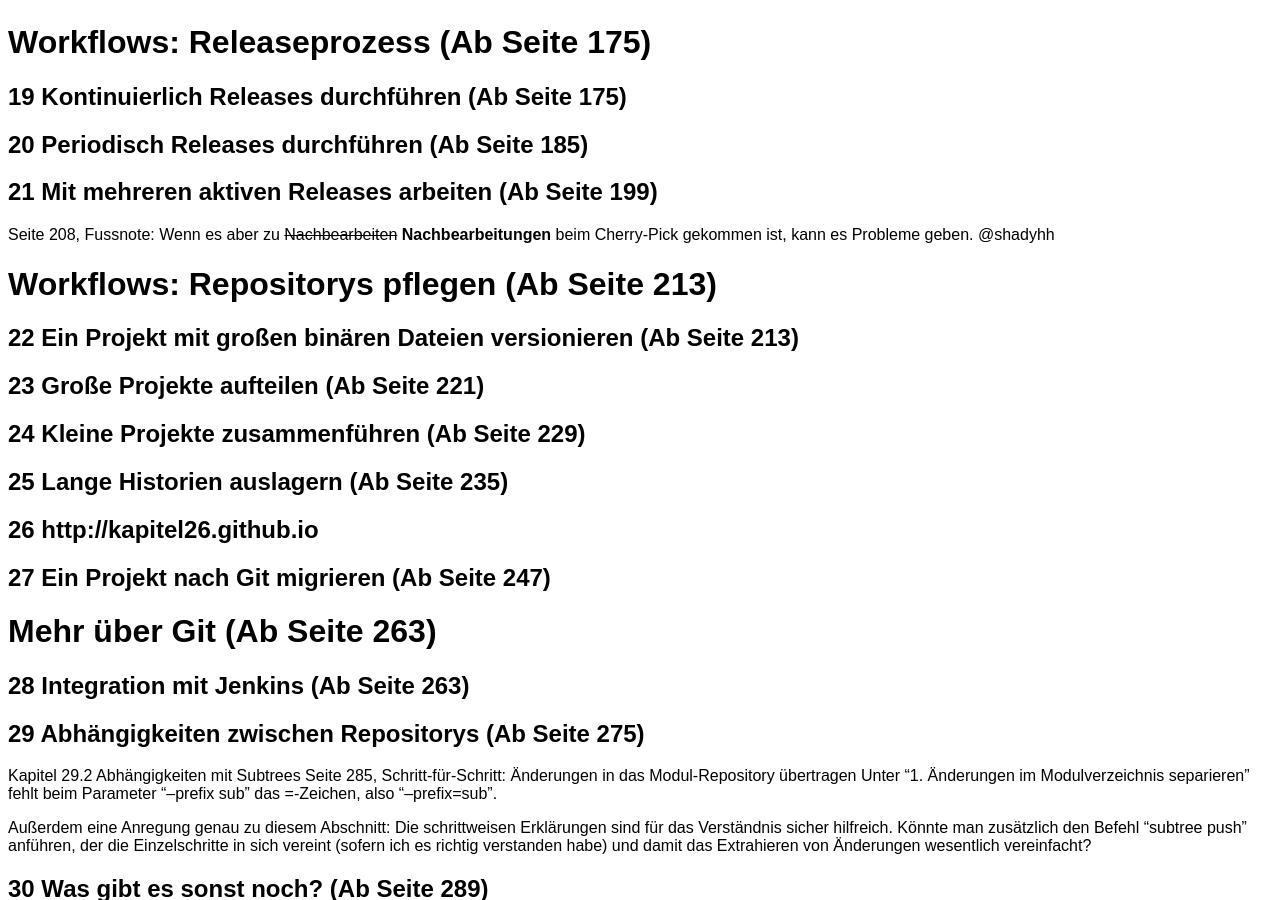
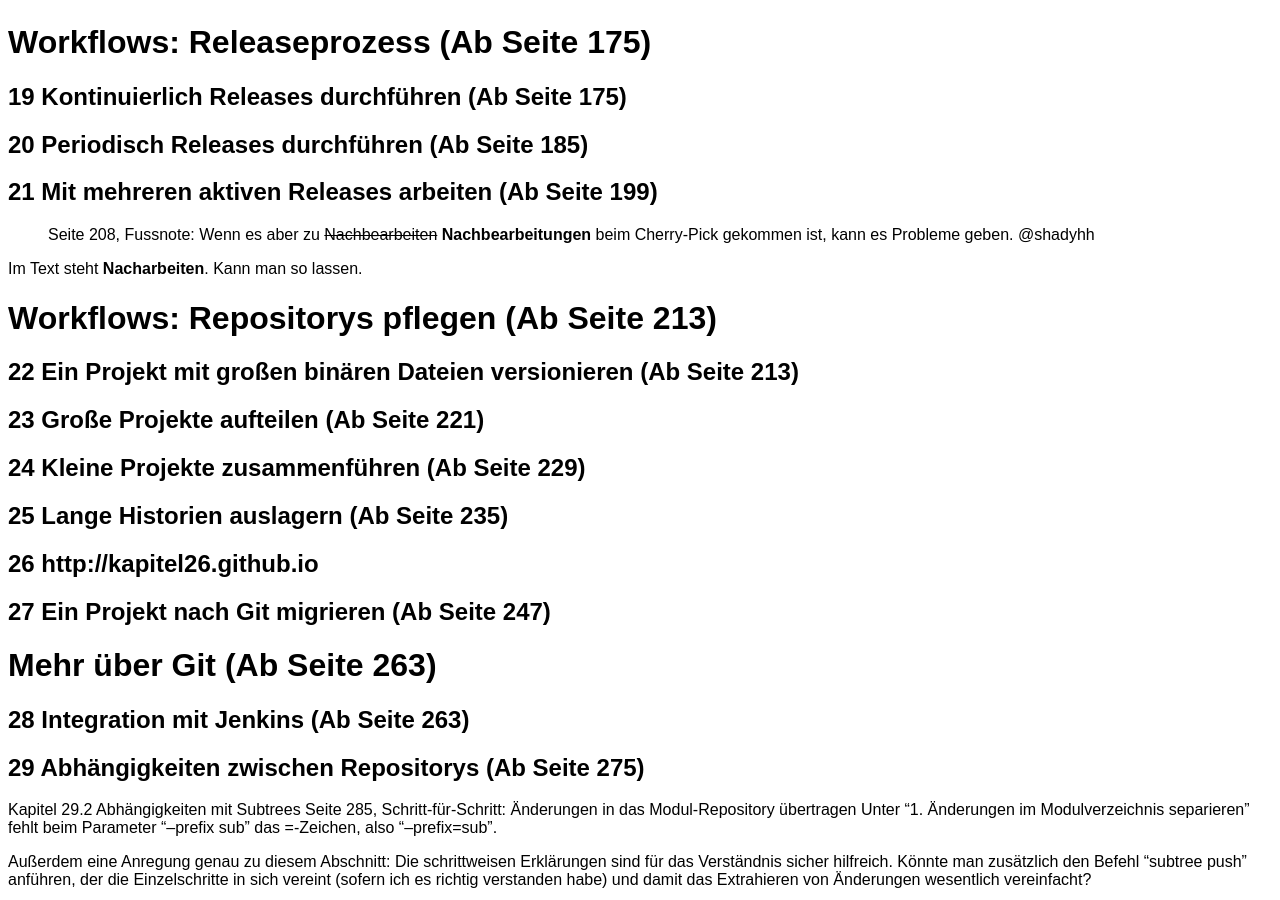
Before and after one commit to kapitel26/gitbuch-feedback, a Jekyll site: the page built from feedback-git-buch-auflage-4.md, in a window 1280 px wide and 900 px high, scrolled down 2195 px. Built offline with Jekyll 4.4.1, drawn with Linux system fonts in a browser that asks for light colours.

Commit message:
Doch kein Typo

```diff
--- a/feedback-git-buch-auflage-4.md
+++ b/feedback-git-buch-auflage-4.md
@@ -116,7 +116,10 @@ Jo.
 ## 20 Periodisch Releases durchführen (Ab Seite 185)
 
 ## 21 Mit mehreren aktiven Releases arbeiten (Ab Seite 199)
-Seite 208, Fussnote: Wenn es aber zu ~~Nachbearbeiten~~ **Nachbearbeitungen** beim Cherry-Pick gekommen ist, kann es Probleme geben. @shadyhh
+
+> Seite 208, Fussnote: Wenn es aber zu ~~Nachbearbeiten~~ **Nachbearbeitungen** beim Cherry-Pick gekommen ist, kann es Probleme geben. @shadyhh
+
+Im Text steht **Nacharbeiten**. Kann man so lassen.
 
 # Workflows: Repositorys pflegen (Ab Seite 213)
 
```
